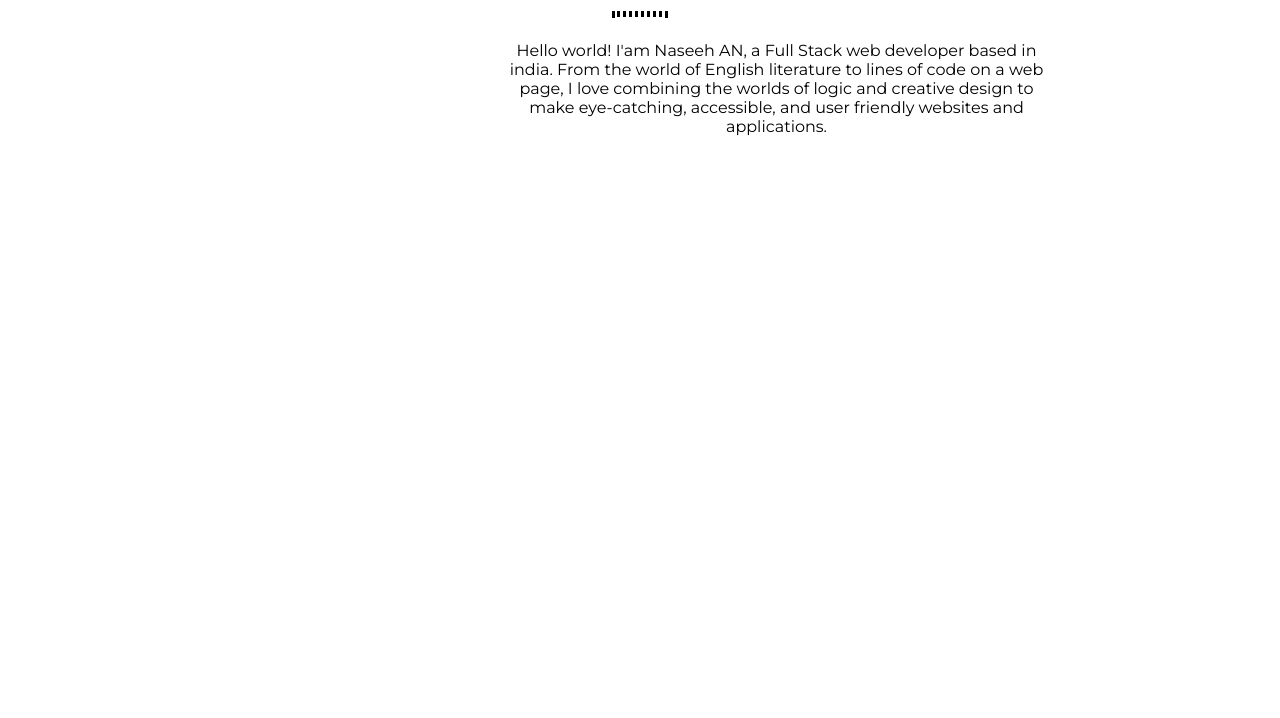
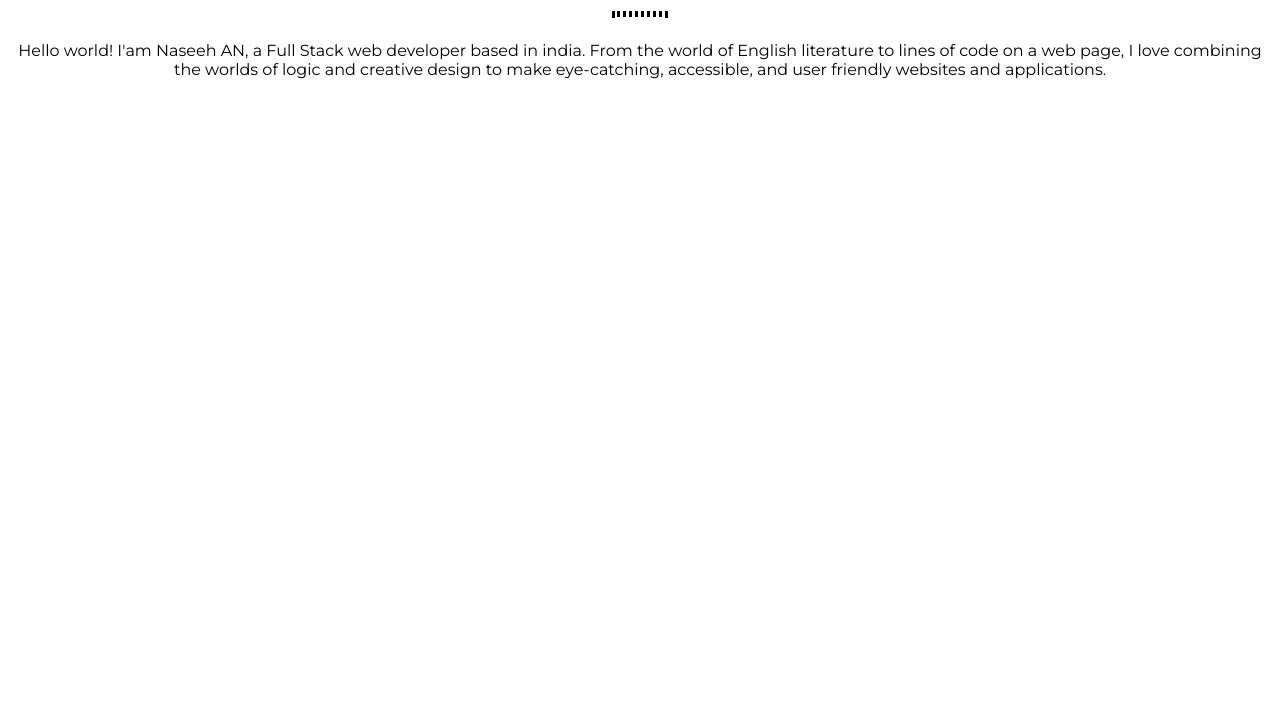
Before and after one commit to naseehan/My-resume, a website: page about-me.html in a window 1280 px wide. Shown: the part 82-800 px from the top of the page. Drawn offline with nearby package versions, Linux system fonts and the light colour scheme.

Commit message:
Update about-me.css

```diff
--- a/Public/CSS/about-me.css
+++ b/Public/CSS/about-me.css
@@ -10,8 +10,6 @@
 .about-body{
     display: flex;
     text-align: center;
-    padding-left: 495px;
-    width: 547px;
     font-family: 'Montserrat', sans-serif
 }
 .dark-mode{
```
